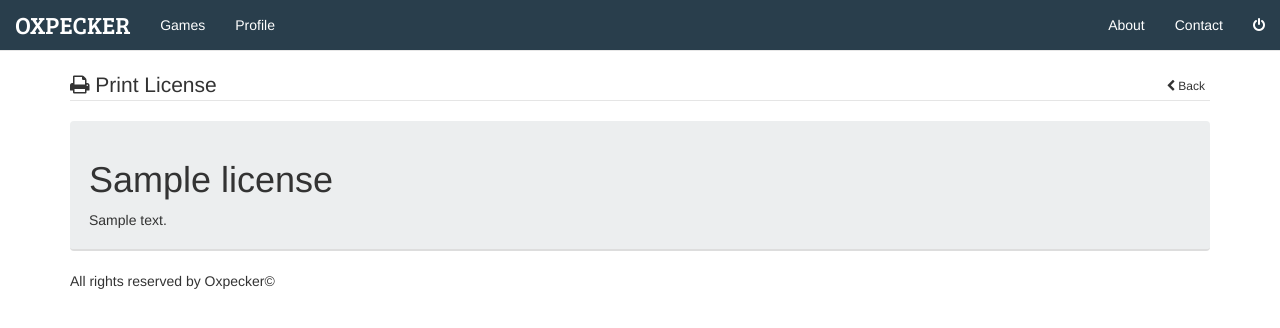
After one commit to Mortezaipo/Oxpecker, a Django app: template templates/licenses/print.html in a window 1280 px wide. The commit adds this page. Shown: the top 328 px of the page. Run offline with Django 3.2, Linux system fonts and the light colour scheme; the template is opened without the code that fills it: values that come from a table or form of the project are taken from there, others are empty; tables that the repository leaves empty hold one stand-in row (values such as "Sample post"); parts of the project's set-up code (start-up, migrations or seed data) failed here and were passed over; some libraries are stand-ins or nearby versions.

Commit message:
Add 'print' in license part

```diff
--- a/oxpecker/urls.py
+++ b/oxpecker/urls.py
@@ -21,4 +21,5 @@ urlpatterns = [
     url(r'^licenses/new$', license_views.new, name="licenses_new"),
     url(r'^licenses/(?P<lid>\d+)/destroy$', license_views.destroy, name="licenses_destroy"),
     url(r'^licenses/(?P<lid>\d+)/edit$', license_views.edit, name="licenses_edit"),
+    url(r'^licenses/(?P<lid>\d+)/$', license_views.printing, name="licenses_print"),
 ]
--- a/templates/licenses/index.html
+++ b/templates/licenses/index.html
@@ -28,7 +28,7 @@
                     <td>{{license.created_datetime|date:"Y-m-d"}}</td>
                     <td>{{license.updated_datetime|date:"Y-m-d"}}</td>
                     <td>
-                        <a href="#" class="btn btn-default btn-xs"><i class="fa fa-print"></i></a>
+                        <a href="{% url 'licenses_print' license.id %}" class="btn btn-default btn-xs"><i class="fa fa-print"></i></a>
                         <a href="{% url 'licenses_edit' license.id %}" class="btn btn-primary btn-xs"><i class="fa fa-pencil"></i></a>
                         <a href="{% url 'licenses_destroy' license.id %}" class="btn btn-danger btn-xs"><i class="fa fa-trash"></i></a>
                     </td>
--- /dev/null
+++ b/templates/licenses/print.html
@@ -0,0 +1,18 @@
+{% extends 'layouts/base_s1.html' %}
+
+{% block title %}Print License{% endblock %}
+
+{% block left-legend %}
+<i class="fa fa-print"></i> Print License
+{% endblock %}
+
+{% block right-legend %}
+<a href="{% url 'licenses_index' %}" class="btn btn-default btn-xs"><i class="fa fa-chevron-left"></i> Back</a>
+{% endblock %}
+
+{% block body %}
+
+<h1>{{license.name}}</h1>
+{{license.body|safe}}
+
+{% endblock %}
```
Also changed, not shown: licenses/views.py (+8 -0 lines).
